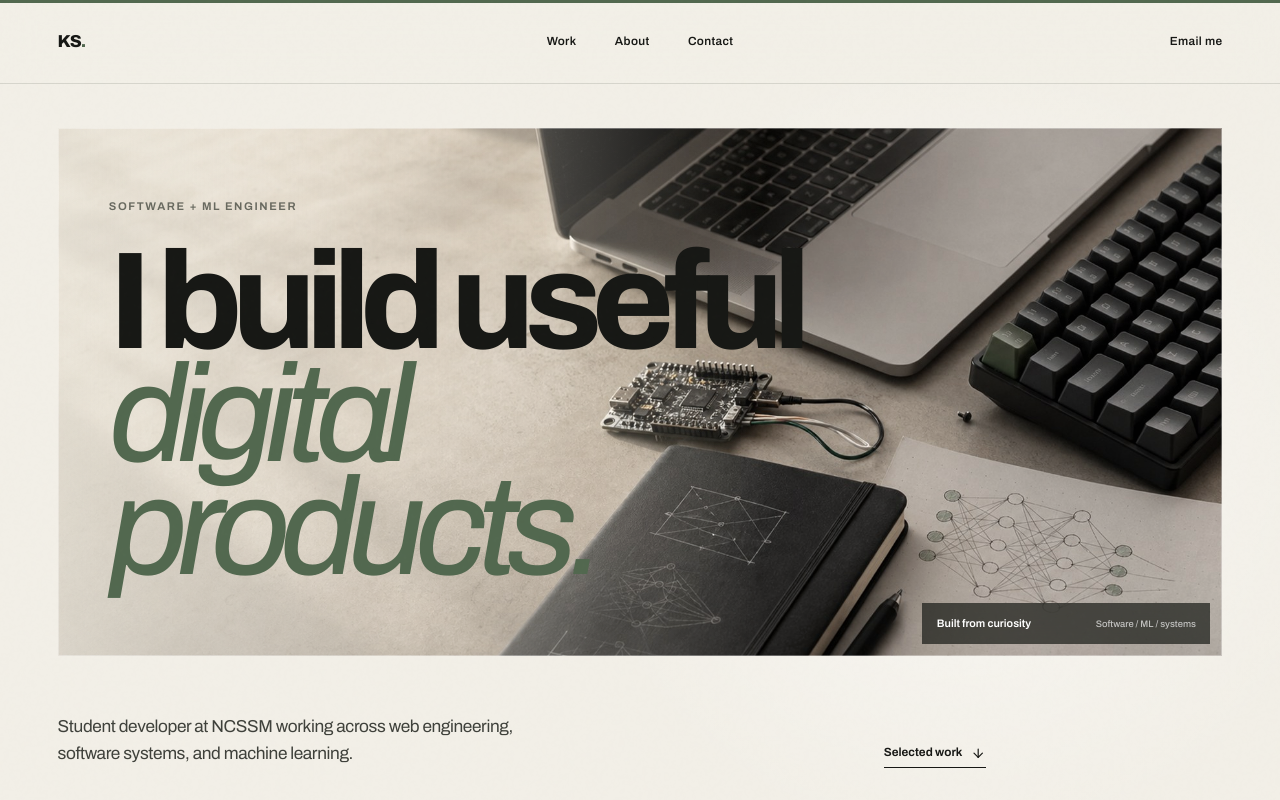
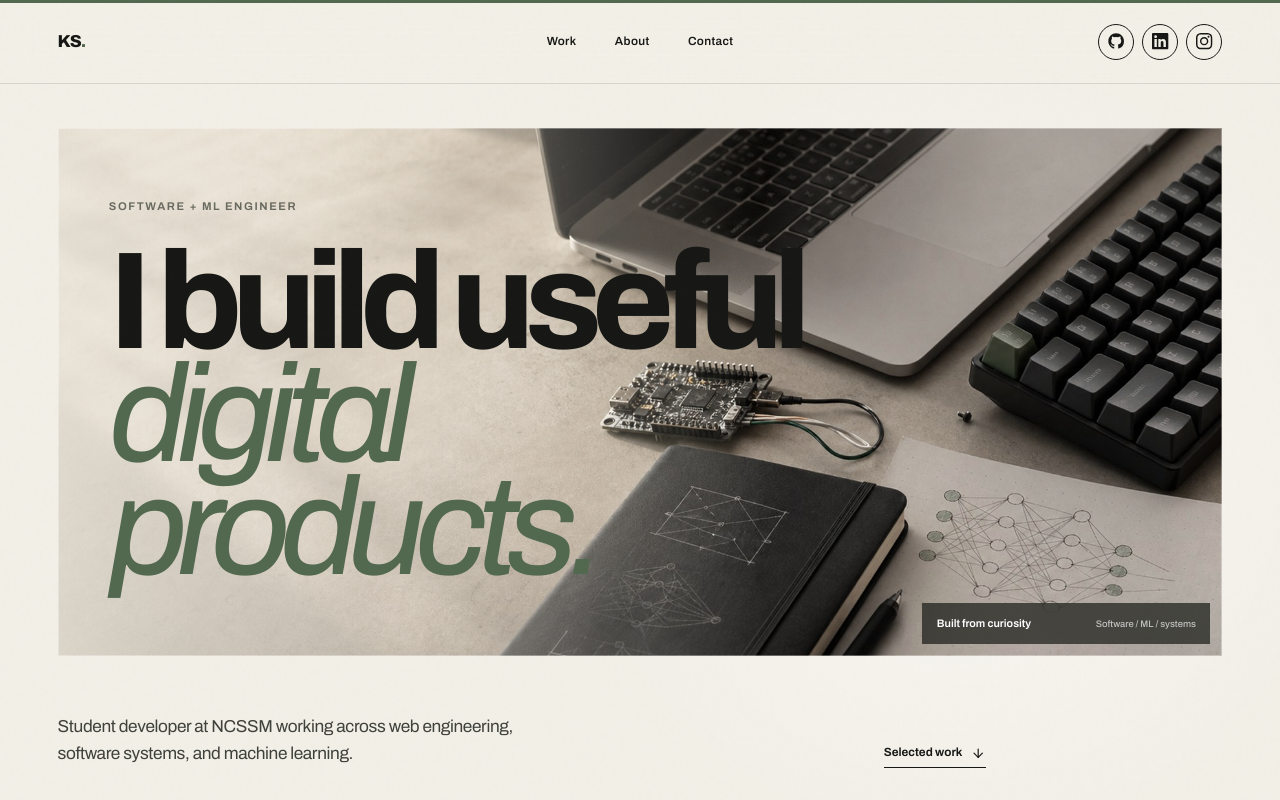
Before and after one commit to ksapo14/portfolio, a React (Vite) app: page / in a window 1280 px wide. Shown: the top 800 px of the page. Built offline with nearby package versions, Linux system fonts and the light colour scheme.

Commit message:
add social icon links

```diff
--- a/src/components/Footer.jsx
+++ b/src/components/Footer.jsx
@@ -1,14 +1,4 @@
-const socialLinks = [
-    { label: 'GitHub', href: 'https://github.com/ksapo14' },
-    {
-        label: 'LinkedIn',
-        href: 'https://www.linkedin.com/in/krish-sapovadia-898b0639a/',
-    },
-    {
-        label: 'Instagram',
-        href: 'https://www.instagram.com/krish.sapovadia14/',
-    },
-];
+import SocialLinks from './SocialLinks';
 
 function Footer() {
     return (
@@ -17,18 +7,7 @@ function Footer() {
                 <a className="wordmark footer-wordmark" href="#home">
                     KS<span>.</span>
                 </a>
-                <div className="footer-socials">
-                    {socialLinks.map((link) => (
-                        <a
-                            href={link.href}
-                            key={link.label}
-                            target="_blank"
-                            rel="noreferrer"
-                        >
-                            {link.label}
-                        </a>
-                    ))}
-                </div>
+                <SocialLinks className="footer-socials" />
                 <p>© 2026 Krish Sapovadia</p>
             </div>
         </footer>
--- /dev/null
+++ b/src/components/SocialLinks.jsx
@@ -0,0 +1,51 @@
+const socialLinks = [
+    {
+        label: 'GitHub',
+        href: 'https://github.com/ksapo14',
+        icon: (
+            <path d="M12 .5C5.65.5.5 5.65.5 12c0 5.08 3.29 9.39 7.86 10.91.58.11.79-.25.79-.56v-2.14c-3.2.7-3.87-1.36-3.87-1.36-.52-1.33-1.28-1.68-1.28-1.68-1.05-.72.08-.71.08-.71 1.16.08 1.77 1.19 1.77 1.19 1.03 1.76 2.7 1.25 3.36.96.1-.75.4-1.25.73-1.54-2.55-.29-5.24-1.28-5.24-5.69 0-1.26.45-2.28 1.19-3.09-.12-.29-.52-1.46.11-3.04 0 0 .98-.31 3.18 1.18a11.1 11.1 0 0 1 5.8 0c2.21-1.49 3.18-1.18 3.18-1.18.63 1.58.23 2.75.11 3.04.74.81 1.19 1.83 1.19 3.09 0 4.42-2.69 5.39-5.25 5.68.41.36.78 1.06.78 2.14v3.15c0 .31.21.68.79.56A11.51 11.51 0 0 0 23.5 12C23.5 5.65 18.35.5 12 .5Z" />
+        ),
+    },
+    {
+        label: 'LinkedIn',
+        href: 'https://www.linkedin.com/in/krish-sapovadia-898b0639a/',
+        icon: (
+            <path d="M20.45 20.45h-3.56v-5.58c0-1.33-.02-3.04-1.85-3.04-1.85 0-2.14 1.45-2.14 2.95v5.67H9.34V9h3.42v1.56h.05a3.75 3.75 0 0 1 3.37-1.85c3.61 0 4.27 2.38 4.27 5.47v6.27ZM5.32 7.44a2.06 2.06 0 1 1 0-4.13 2.06 2.06 0 0 1 0 4.13Zm1.78 13.01H3.54V9H7.1v11.45ZM22.23 0H1.77C.79 0 0 .77 0 1.72v20.56C0 23.23.79 24 1.77 24h20.46c.98 0 1.77-.77 1.77-1.72V1.72C24 .77 23.21 0 22.23 0Z" />
+        ),
+    },
+    {
+        label: 'Instagram',
+        href: 'https://www.instagram.com/krish.sapovadia14/',
+        icon: (
+            <path d="M12 2.16c3.2 0 3.58.01 4.85.07 1.17.05 1.8.25 2.22.41.56.22.96.48 1.38.9.42.42.68.82.9 1.38.16.42.36 1.05.41 2.22.06 1.27.07 1.65.07 4.85s-.01 3.58-.07 4.85c-.05 1.17-.25 1.8-.41 2.22-.22.56-.48.96-.9 1.38-.42.42-.82.68-1.38.9-.42.16-1.05.36-2.22.41-1.27.06-1.65.07-4.85.07s-3.58-.01-4.85-.07c-1.17-.05-1.8-.25-2.22-.41a3.71 3.71 0 0 1-1.38-.9 3.71 3.71 0 0 1-.9-1.38c-.16-.42-.36-1.05-.41-2.22-.06-1.27-.07-1.65-.07-4.85s.01-3.58.07-4.85c.05-1.17.25-1.8.41-2.22.22-.56.48-.96.9-1.38.42-.42.82-.68 1.38-.9.42-.16 1.05-.36 2.22-.41 1.27-.06 1.65-.07 4.85-.07ZM12 0C8.74 0 8.33.01 7.05.07 5.78.13 4.91.33 4.14.63a5.87 5.87 0 0 0-2.12 1.38A5.87 5.87 0 0 0 .64 4.13c-.3.78-.5 1.65-.56 2.91C.01 8.33 0 8.74 0 12s.01 3.67.07 4.95c.06 1.27.26 2.14.56 2.91.31.8.72 1.48 1.38 2.12.66.66 1.32 1.07 2.12 1.38.78.3 1.65.5 2.91.56 1.29.06 1.7.07 4.96.07s3.67-.01 4.95-.07c1.27-.06 2.14-.26 2.91-.56.8-.31 1.48-.72 2.12-1.38.66-.66 1.07-1.32 1.38-2.12.3-.78.5-1.65.56-2.91.06-1.29.07-1.7.07-4.96s-.01-3.67-.07-4.95c-.06-1.27-.26-2.14-.56-2.91a5.87 5.87 0 0 0-1.38-2.12A5.87 5.87 0 0 0 19.86.64c-.78-.3-1.65-.5-2.91-.56C15.67.01 15.26 0 12 0Zm0 5.84A6.16 6.16 0 1 0 12 18.16 6.16 6.16 0 0 0 12 5.84Zm0 10.16A4 4 0 1 1 12 8a4 4 0 0 1 0 8Zm7.84-10.41a1.44 1.44 0 1 1-2.88 0 1.44 1.44 0 0 1 2.88 0Z" />
+        ),
+    },
+];
+
+function SocialLinks({ className = '' }) {
+    return (
+        <div className={`social-links ${className}`.trim()} aria-label="Social links">
+            {socialLinks.map((link) => (
+                <a
+                    className="social-link"
+                    href={link.href}
+                    key={link.label}
+                    target="_blank"
+                    rel="noreferrer"
+                    aria-label={link.label}
+                >
+                    <svg
+                        viewBox="0 0 24 24"
+                        role="img"
+                        aria-hidden="true"
+                        focusable="false"
+                    >
+                        {link.icon}
+                    </svg>
+                </a>
+            ))}
+        </div>
+    );
+}
+
+export default SocialLinks;
--- a/src/components/navbar/Navbar.jsx
+++ b/src/components/navbar/Navbar.jsx
@@ -1,4 +1,5 @@
 import { useEffect, useState } from 'react';
+import SocialLinks from '../SocialLinks';
 
 const navItems = [
     { label: 'Work', href: '#work' },
@@ -43,9 +44,7 @@ function Navbar({ activeSection = 'home' }) {
                 })}
             </nav>
 
-            <a className="header-email" href="mailto:kcsapovadia@gmail.com">
-                Email me
-            </a>
+            <SocialLinks className="header-socials" />
 
             <button
                 className="menu-toggle"
--- a/src/index.css
+++ b/src/index.css
@@ -266,8 +266,7 @@ a:focus-visible {
     gap: clamp(1.5rem, 3vw, 3rem);
 }
 
-.desktop-nav a,
-.header-email {
+.desktop-nav a {
     position: relative;
     color: var(--ink);
     font-size: 0.74rem;
@@ -276,8 +275,7 @@ a:focus-visible {
     text-decoration: none;
 }
 
-.desktop-nav a::after,
-.header-email::after {
+.desktop-nav a::after {
     position: absolute;
     right: 0;
     bottom: -0.45rem;
@@ -291,14 +289,97 @@ a:focus-visible {
 }
 
 .desktop-nav a:hover::after,
-.desktop-nav a[aria-current='page']::after,
-.header-email:hover::after {
+.desktop-nav a[aria-current='page']::after {
     transform: scaleX(1);
     transform-origin: left;
 }
 
-.header-email {
+.header-socials {
     justify-self: end;
+}
+
+.social-links {
+    display: flex;
+    align-items: center;
+    gap: 0.5rem;
+}
+
+.social-link {
+    position: relative;
+    display: grid;
+    place-items: center;
+    width: 2.25rem;
+    aspect-ratio: 1;
+    overflow: hidden;
+    border: 1px solid currentColor;
+    border-radius: 50%;
+    color: var(--ink);
+    text-decoration: none;
+    transition:
+        color 220ms ease,
+        border-color 220ms ease,
+        transform 220ms ease;
+}
+
+.social-link::before {
+    position: absolute;
+    inset: 0;
+    background: currentColor;
+    content: '';
+    transform: scale(0);
+    transition: transform 260ms cubic-bezier(0.22, 1, 0.36, 1);
+}
+
+.social-link svg {
+    position: relative;
+    z-index: 1;
+    width: 1.02rem;
+    height: 1.02rem;
+    fill: currentColor;
+    transition:
+        color 220ms ease,
+        transform 260ms cubic-bezier(0.22, 1, 0.36, 1);
+}
+
+.social-link:hover,
+.social-link:focus-visible {
+    transform: translateY(-2px);
+}
+
+.social-link:hover::before,
+.social-link:focus-visible::before {
+    transform: scale(1);
+}
+
+.header-socials .social-link:hover,
+.header-socials .social-link:focus-visible {
+    color: var(--ink);
+}
+
+.header-socials .social-link:hover svg,
+.header-socials .social-link:focus-visible svg {
+    color: var(--paper);
+}
+
+@keyframes social-icon-pop {
+    0% {
+        transform: translateY(0) scale(1) rotate(0deg);
+    }
+
+    45% {
+        transform: translateY(-0.08rem) scale(0.86) rotate(-7deg);
+    }
+
+    100% {
+        transform: translateY(0) scale(1) rotate(0deg);
+    }
+}
+
+@media (prefers-reduced-motion: no-preference) {
+    .social-link:hover svg,
+    .social-link:focus-visible svg {
+        animation: social-icon-pop 380ms cubic-bezier(0.22, 1, 0.36, 1);
+    }
 }
 
 .menu-toggle,
@@ -901,20 +982,21 @@ a:focus-visible {
 }
 
 .footer-socials {
-    display: flex;
-    gap: 1.5rem;
+    gap: 0.65rem;
 }
 
-.footer-socials a {
+.footer-socials .social-link {
     color: var(--dark-muted);
-    font-size: 0.67rem;
-    font-weight: 580;
-    text-decoration: none;
-    transition: color 180ms ease;
 }
 
-.footer-socials a:hover {
+.footer-socials .social-link:hover,
+.footer-socials .social-link:focus-visible {
     color: white;
+}
+
+.footer-socials .social-link:hover svg,
+.footer-socials .social-link:focus-visible svg {
+    color: var(--dark);
 }
 
 .footer-inner > p {
@@ -926,12 +1008,16 @@ a:focus-visible {
 
 @media (max-width: 900px) {
     .site-header {
-        grid-template-columns: 1fr auto;
+        grid-template-columns: 1fr auto auto;
+        gap: 0.9rem;
     }
 
-    .desktop-nav,
-    .header-email {
+    .desktop-nav {
         display: none;
+    }
+
+    .header-socials {
+        justify-self: end;
     }
 
     .menu-toggle {
@@ -1028,7 +1114,17 @@ a:focus-visible {
     }
 
     .site-header {
+        grid-template-columns: 1fr auto auto;
+        gap: 0.9rem;
         min-height: 4.5rem;
+    }
+
+    .header-socials {
+        gap: 0.35rem;
+    }
+
+    .header-socials .social-link {
+        width: 2rem;
     }
 
     .hero {
```
